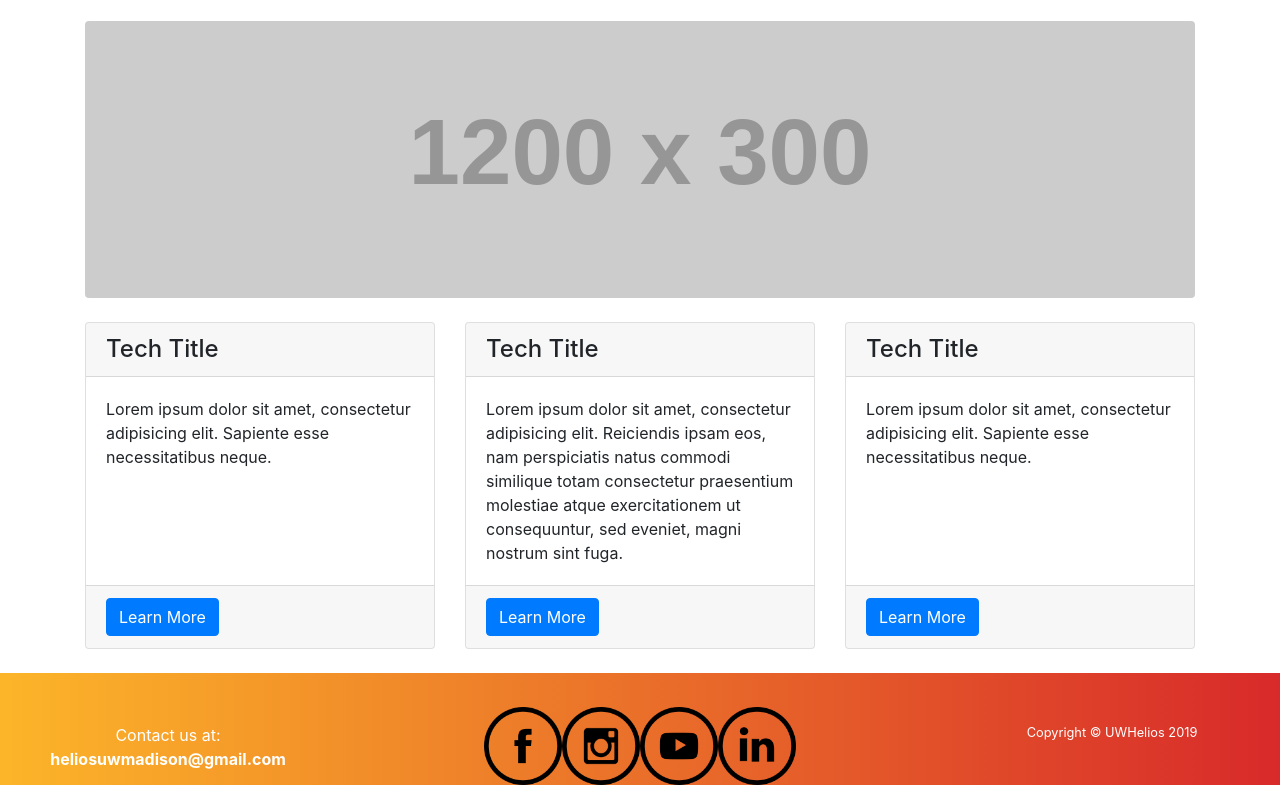
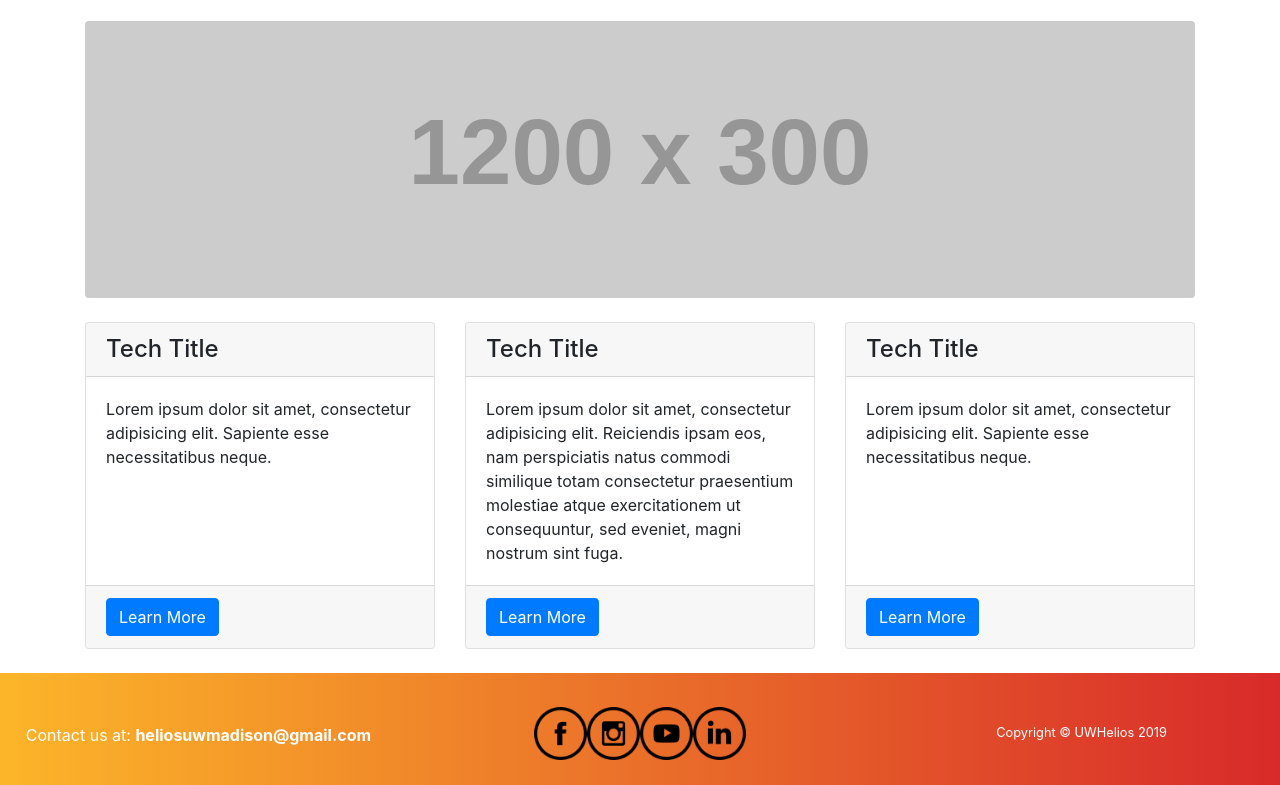
Before and after one commit to Helios-UWMadison/HeliosWebsite, a website: page projects.html in a window 1280 px wide. Shown: the part 1428-2213 px from the top of the page. Drawn offline with Linux system fonts and the light colour scheme; placeholder pictures from the web are drawn by us.

Commit message:
Nav and Footer change

```diff
--- a/css/modern-business.css
+++ b/css/modern-business.css
@@ -5,6 +5,12 @@
  */
 body {
   padding-top: 56px;
+}
+
+.gradient{
+  background: #F47721;
+  background: -webkit-linear-gradient(to right, #FCB529, #D82A2A);
+  background: linear-gradient(to right, #FCB529, #D82A2A); padding:2px 0px 25px 0px;
 }
 
 .carousel-item {
@@ -45,7 +51,7 @@ body {
 
 .social{
   padding-top:2rem;
-  flex-grow:2;
+  flex-grow:1;
   display:flex;
   justify-content: center;
 }
--- a/projects.html
+++ b/projects.html
@@ -16,16 +16,6 @@
 
   <!-- Custom styles for this template -->
   <link href="css/modern-business.css" rel="stylesheet">
-
-  <style>
-
-  .gradient{
-    background: #F47721;
-    background: -webkit-linear-gradient(to right, #FCB529, #D82A2A);
-    background: linear-gradient(to right, #FCB529, #D82A2A); padding:2px 0px 25px 0px;
-    padding-bottom: 0px;
-  }
-  </style>
 
 </head>
 
@@ -231,7 +221,7 @@
   <footer class="bg-dark gradient footer">
 
       <p class=" text-center text-white footer-item ">Contact us at: <b>heliosuwmadison@gmail.com</b></p>
-      <div class="social footer-item">
+      <div class="social ">
         <a href="https://www.facebook.com/HeliosUW/"><img class="social-item" src="img/facebook.png"></a>
         <a href="https://www.instagram.com/heliosuwmadison/"><img class="social-item" src="img/instagram.png"></a>
         <a href="https://www.youtube.com/channel/UCgA1rYcuG116WqRfhwHvfkw"><img class="social-item" src="img/youtube.png"></a>
```
Also changed, not shown: blog-post-Video.html (+0 -9 lines), blog-post.html (+0 -9 lines), blog.html (+0 -10 lines), index.html (+1 -6 lines), people/Grant-item.html (+0 -10 lines), people/person-item.html (+0 -11 lines), team.html (+0 -10 lines).
